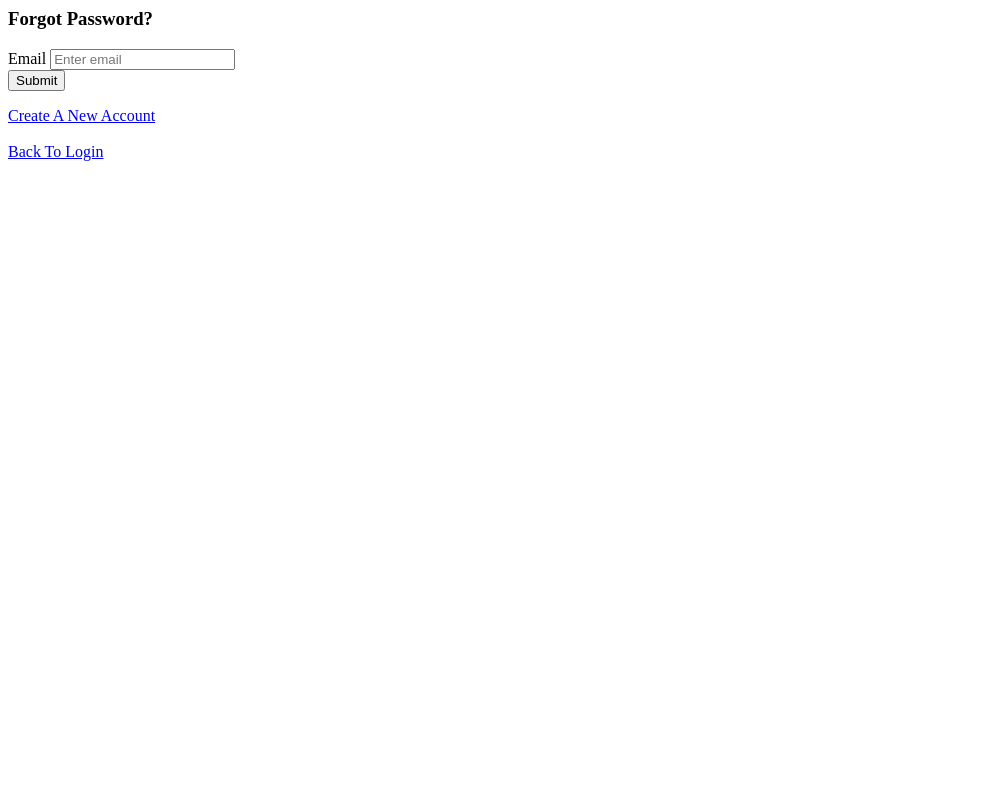
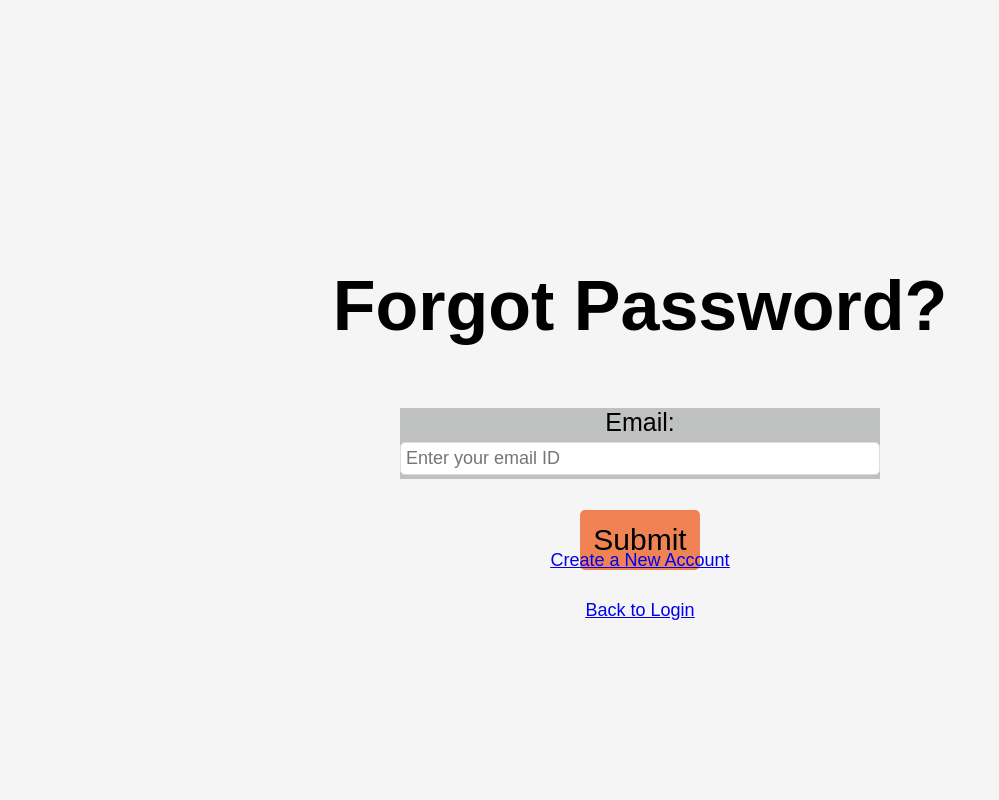
Before and after one commit to Shrey3011/Group24, a Django app: template SRC/Rental_System/RentingApp/templates/RentingApp/password_reset.html in a window 1280 px wide. Shown: the whole page, without its empty margins (0-999 px from the left). Run offline with Django 4.2, Linux system fonts and the light colour scheme; the template is opened without the code that fills it, so the values that code supplies are empty; parts of the project's set-up code (start-up, migrations or seed data) failed here and were passed over.

Commit message:
Update password_reset.html
Merged Password Reset Page.

```diff
--- a/SRC/Rental_System/RentingApp/templates/RentingApp/password_reset.html
+++ b/SRC/Rental_System/RentingApp/templates/RentingApp/password_reset.html
@@ -1,13 +1,101 @@
-{% block content %}
-    <div class="form-content my-3 p-3">
-        <div class="container">
-            <div class="row justify-content-center">
-                <div class="col-lg-5">
-                    <div class="card shadow-lg border-0 rounded-lg mt-0 mb-3">
-                        <div class="card-header justify-content-center">
-                            <div id="error_div"></div>
-                          <h3 class="font-weight-light my-4 text-center">Forgot Password?</h3>
-                        </div>
+<html lang="en">
+
+<head>
+    <meta charset="UTF-8">
+    <meta name="viewport" content="width=device-width, initial-scale=1.0">
+    <title>Password reset</title>
+</head>
+
+<body>
+    <div id="includeHtml"></div>
+    <style>
+        body {
+
+            display: flex;
+            justify-content: center;
+            align-items: center;
+            height: 100vh;
+            margin: 0;
+            background-color: #F5F5F5;
+        }
+
+        .container {
+            text-align: center;
+            font-family: 'Josefin Slab', sans-serif;
+            display: flex;
+            flex-direction: column;
+            align-items: center;
+        }
+
+        h1 {
+            font-size: 70px;
+        }
+
+        .forgot-password-form {
+            display: flex;
+            flex-direction: column;
+            align-items: center;
+        }
+
+        .input-box {
+            background-color: #BFC0C0;
+            width: 480px;
+            height: 71px;
+            margin: 16px 0;
+            display: flex;
+            flex-direction: column;
+            align-items: right;
+        }
+
+        .input-box label {
+            font-size: 25px;
+        }
+
+        .input-box input {
+            width: 100%;
+            padding: 5px;
+            margin: 5px 0;
+            border: 1px solid #ddd;
+            border-radius: 5px;
+            font-size: 18px;
+        }
+
+        .btn-finish {
+            background-color: #EF8354;
+            color: #000000;
+            padding: 10px 10px;
+            border: none;
+            border-radius: 5px;
+            cursor: pointer;
+            font-size: 30px;
+            width: 120px;
+            height: 60px;
+            align-items: center;
+            font-family: 'Josefin Slab', sans-serif;
+            margin: 15px 0;
+        }
+
+        .sign-up-link {
+            font-size: 18px;
+            text-decoration: underline;
+            cursor: pointer;
+            position: absolute;
+            top: 550px;
+
+        }
+
+        .login-link {
+            font-size: 18px;
+            text-decoration: underline;
+            cursor: pointer;
+            position: absolute;
+            top: 600px;
+        }
+    </style>
+    <div class="container d-sm-grid" style="margin-top: 20px;">
+        <h1>Forgot Password?</h1>
+        <form class="forgot-password-form" method="POST">
+            {% csrf_token %}
             {% if form.errors %}
             <div class="alert alert-danger alert-dismissible" role="alert">
                 <div id="form_errors">
@@ -20,39 +108,16 @@
                 </button>
             </div>
             {% endif %}
-                        <div class="card-body">
-                            <form method="POST">
-                                {% csrf_token %}
-                                <div class="form-row">
-                                    <div class="col-md-10 offset-md-1">
-                                    <div class="form-group">
-                                      <label class="small mb-1" for="id_email">Email</label>
-                                        <input type="email" name="email"  class="form-control"
-                                               autocomplete="email" maxlength="254" required id="id_email"
-                                               placeholder="Enter email">
+
+            <div class="input-box">
+                <label for="email">Email:</label>
+                <input type="email" id="email" name="email" placeholder="Enter your email ID">
             </div>
+            <button type="submit" class="btn-finish">Submit</button>
+        </form>
+        <div class="sign-up-link"><a href="{% url 'register' %}">Create a New Account</a></div>
+        <div class="login-link"><a href="{% url 'login' %}">Back to Login</a></div>
     </div>
-                            </div>
-                                <div class="form-row">
-                                  <div class="col-md-10 offset-md-1">
-                                    <div class="form-group mt-0 mb-1">
-                                        <button type="submit" class="col-md-12 btn btn-dark">Submit
-                                        </button>
-                                    </div>
-                                 </div>
-                               </div>
-                            </form>
-                        </div>
-                        <div class="card-footer text-center">
-                            <div class="small">
-                                <a href="{% url 'register' %}">Create A New Account</a><br><br>
-                                <a href="{% url 'login' %}">Back To Login</a><br>
-                            </div>
-                        </div>
-                    </div>
-                </div>
-            </div>
-        </div>
+</body>
 
-  </div>
-{% endblock content %}
+</html>
```
Lines whose indentation alone changed are shown as unchanged.
